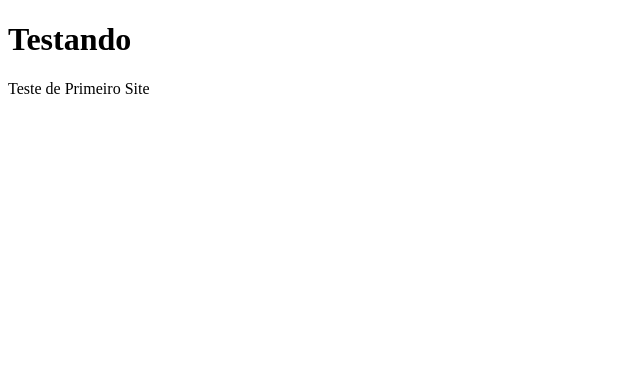
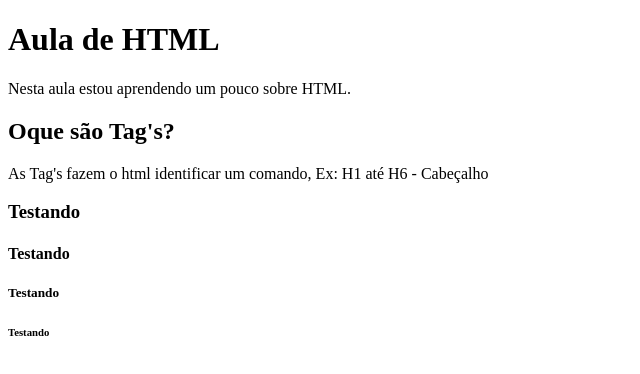
Before and after one commit to Mrzekkler/meu-primeiro-site, a plain HTML site: page index.html in a window 1280 px wide. Shown: the whole page, without its empty margins (0-640 px from the left). Drawn offline with Linux system fonts and the light colour scheme.

Commit message:
Add files via upload

```diff
--- a/index.html
+++ b/index.html
@@ -6,10 +6,19 @@
     <meta name="viewport" content="width=device-width, initial-scale=1.0">
     <title>#1 - Projeto</title>
     <meta name="description" content="Esse é o meu primeiro site!">
-<body>
+    <meta name="keywords" content="programação,html,css">
+    <meta name="author" content="Luan R.">
 
-<h1> Testando </h1>
-    Teste de Primeiro Site
+    <body>
+
+<h1> Aula de HTML </h1>
+<p> Nesta aula estou aprendendo um pouco sobre HTML.</p>
+<h2> Oque são Tag's? </h2>
+<p> As Tag's fazem o html identificar um comando, Ex: H1 até H6 - Cabeçalho </p>
+<h3> Testando </h3>
+<h4> Testando </h4>
+<h5> Testando </h5>
+<h6> Testando </h6>
 
 </body>
 
```
